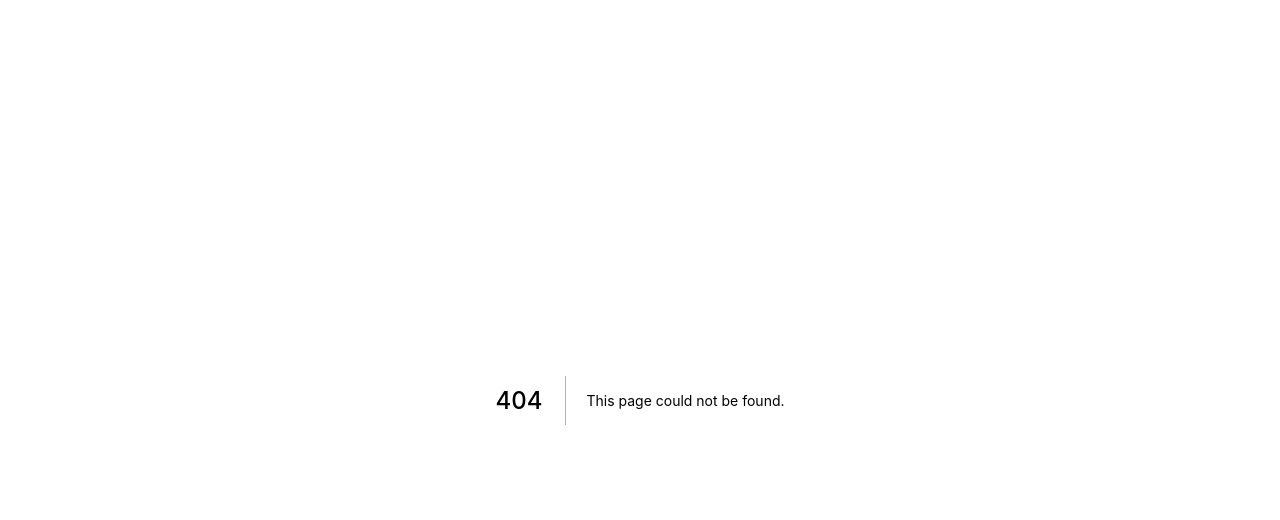
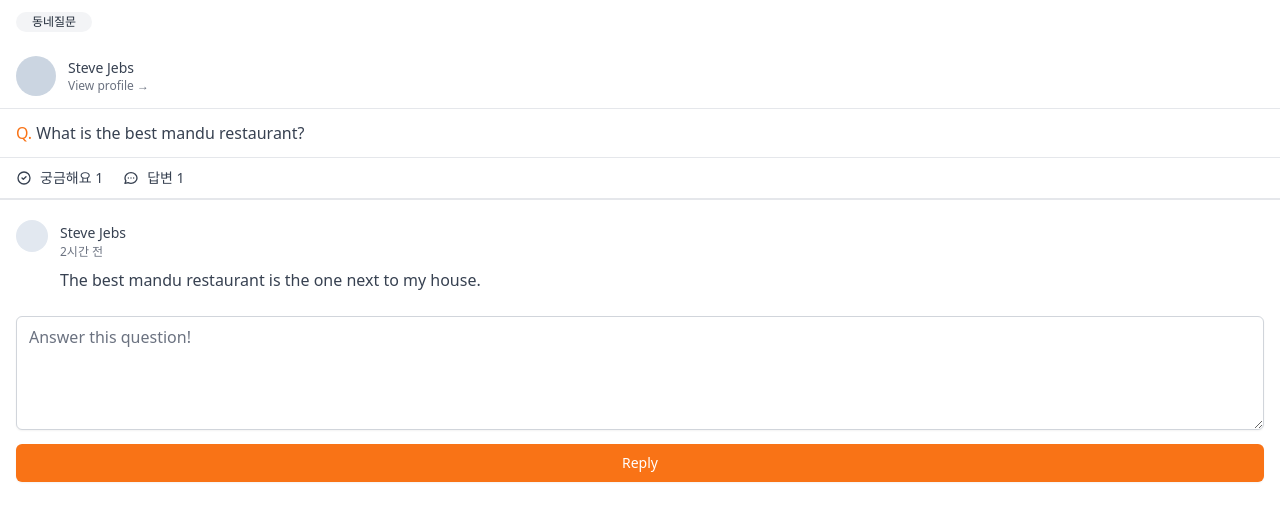
Before and after one commit to helloljho/carrot-market-clone-coding, a Next.js app: page /community/1 in a window 1280 px wide. Before the commit this address had no page. Shown: the top 520 px of the page. Built offline with nearby package versions, Linux system fonts and the light colour scheme.

Commit message:
fix : community, detail page layout

```diff
--- /dev/null
+++ b/pages/community/[id].tsx
@@ -0,0 +1,88 @@
+import type { NextPage } from 'next';
+
+const CommunityPostDetail: NextPage = () => {
+  return (
+    <div>
+      <span className="inline-flex items-center my-3 ml-4 px-4 py-0.5 rounded-full text-xs bg-gray-100 text-gray-800">
+        동네질문
+      </span>
+      <div className="flex mb-3 px-4 items-center space-x-3 py-3  border-b cursor-pointer">
+        <div className="w-10 h-10 rounded-full bg-slate-300" />
+        <div>
+          <p className="text-sm font-medium text-gray-700">Steve Jebs</p>
+          <p className="text-xs font-medium text-gray-500 block">
+            View profile &rarr;
+          </p>
+        </div>
+      </div>
+      <div>
+        <div className="mt-2 px-4 text-gray-700">
+          <span className="text-orange-500 font-medium">Q.</span> What is the
+          best mandu restaurant?
+        </div>
+        <div className="flex px-4 space-x-5 mt-3 text-gray-700 py-2.5 border-t border-b-[2px] w-full">
+          <span className="flex space-x-2 items-center text-sm">
+            <svg
+              className="w-4 h-4"
+              fill="none"
+              stroke="currentColor"
+              viewBox="0 0 24 24"
+              xmlns="http://www.w3.org/2000/svg"
+            >
+              <path
+                strokeLinecap="round"
+                strokeLinejoin="round"
+                strokeWidth="2"
+                d="M9 12l2 2 4-4m6 2a9 9 0 11-18 0 9 9 0 0118 0z"
+              ></path>
+            </svg>
+            <span>궁금해요 1</span>
+          </span>
+          <span className="flex space-x-2 items-center text-sm">
+            <svg
+              className="w-4 h-4"
+              fill="none"
+              stroke="currentColor"
+              viewBox="0 0 24 24"
+              xmlns="http://www.w3.org/2000/svg"
+            >
+              <path
+                strokeLinecap="round"
+                strokeLinejoin="round"
+                strokeWidth="2"
+                d="M8 12h.01M12 12h.01M16 12h.01M21 12c0 4.418-4.03 8-9 8a9.863 9.863 0 01-4.255-.949L3 20l1.395-3.72C3.512 15.042 3 13.574 3 12c0-4.418 4.03-8 9-8s9 3.582 9 8z"
+              ></path>
+            </svg>
+            <span>답변 1</span>
+          </span>
+        </div>
+      </div>
+      <div className="px-4 my-5 scroll-py-5">
+        <div className="flex items-start space-x-3">
+          <div className="w-8 h-8 bg-slate-200 rounded-full" />
+          <div>
+            <span className="text-sm font-medium text-gray-700">
+              Steve Jebs
+            </span>
+            <span className="text-xs text-gray-500 block">2시간 전</span>
+            <p className="text-gray-700 mt-2">
+              The best mandu restaurant is the one next to my house.
+            </p>
+          </div>
+        </div>
+      </div>
+      <div className="px-4">
+        <textarea
+          className="mt-1 shadow-sm w-full focus:ring-orange-500 focus:border-orange-500 rounded-md border-gray-300"
+          rows={4}
+          placeholder="Answer this question!"
+        />
+        <button className="mt-2 w-full bg-orange-500 hover:bg-orange-600 text-white py-2 px-4 border border-transparent rounded-md  shadow-sm text-sm font-medium focus:ring-2 focus:ring-offset-2 focus:ring-orange-500 focus:outline-none focus:transition">
+          Reply
+        </button>
+      </div>
+    </div>
+  );
+};
+
+export default CommunityPostDetail;
--- /dev/null
+++ b/pages/community/index.tsx
@@ -0,0 +1,77 @@
+import type { NextPage } from 'next';
+
+const Community: NextPage = () => {
+  return (
+    <div className="py-16 px-4 space-y-6">
+      {[1, 2, 3, 4, 5].map((item, index) => (
+        <div key={index} className="flex flex-col items-start cursor-pointer">
+          <span className="flex items-center px-2.5 py-0.5 rounded-full text-xs bg-gray-100 text-gray-800">
+            동네질문
+          </span>
+          <div className="mt-2 text-gray-700">
+            <span className="text-orange-500 font-medium">Q.</span> What is the
+            best mandu restaurant?
+          </div>
+          <div className="mt-5 flex items-center justify-between w-full text-gray-500 font-medium text-xs">
+            <span>니꼬</span>
+            <span>18시간 전</span>
+          </div>
+          <div className="flex space-x-5 mt-3 text-gray-700 py-2.5 border-t border-b-[2px] w-full">
+            <span className="flex space-x-2 items-center text-sm">
+              <svg
+                className="w-4 h-4"
+                fill="none"
+                stroke="currentColor"
+                viewBox="0 0 24 24"
+                xmlns="http://www.w3.org/2000/svg"
+              >
+                <path
+                  strokeLinecap="round"
+                  strokeLinejoin="round"
+                  strokeWidth="2"
+                  d="M9 12l2 2 4-4m6 2a9 9 0 11-18 0 9 9 0 0118 0z"
+                ></path>
+              </svg>
+              <span>궁금해요 1</span>
+            </span>
+            <span className="flex space-x-2 items-center text-sm">
+              <svg
+                className="w-4 h-4"
+                fill="none"
+                stroke="currentColor"
+                viewBox="0 0 24 24"
+                xmlns="http://www.w3.org/2000/svg"
+              >
+                <path
+                  strokeLinecap="round"
+                  strokeLinejoin="round"
+                  strokeWidth="2"
+                  d="M8 12h.01M12 12h.01M16 12h.01M21 12c0 4.418-4.03 8-9 8a9.863 9.863 0 01-4.255-.949L3 20l1.395-3.72C3.512 15.042 3 13.574 3 12c0-4.418 4.03-8 9-8s9 3.582 9 8z"
+                ></path>
+              </svg>
+              <span>답변 1</span>
+            </span>
+          </div>
+        </div>
+      ))}
+      <button className="fixed bottom-24 right-5 shadow-xl bg-orange-400 rounded-full p-4 text-white hover:bg-orange-500 cursor-pointer transition-colors">
+        <svg
+          className="w-6 h-6"
+          fill="none"
+          stroke="currentColor"
+          viewBox="0 0 24 24"
+          xmlns="http://www.w3.org/2000/svg"
+        >
+          <path
+            strokeLinecap="round"
+            strokeLinejoin="round"
+            strokeWidth="2"
+            d="M15.232 5.232l3.536 3.536m-2.036-5.036a2.5 2.5 0 113.536 3.536L6.5 21.036H3v-3.572L16.732 3.732z"
+          ></path>
+        </svg>
+      </button>
+    </div>
+  );
+};
+
+export default Community;
```
